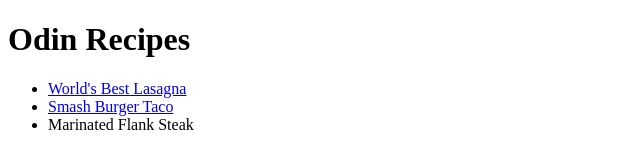
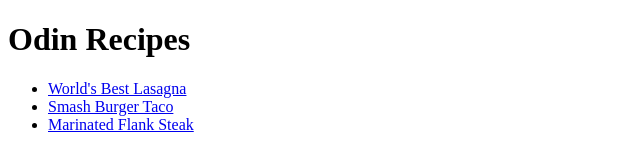
Before and after one commit to an2niy85/odin-recipes, a plain HTML site: page index.html in a window 1280 px wide. Shown: the whole page, without its empty margins (0-640 px from the left). Drawn offline with Linux system fonts and the light colour scheme.

Commit message:
Fixed an error in the link

```diff
--- a/index.html
+++ b/index.html
@@ -10,7 +10,7 @@
     <ul>
         <li><a href="recipes/lasagna.html">World's Best Lasagna</a></li>
         <li><a href="recipes/taco.html">Smash Burger Taco</a></li>
-        <li><a href="recipes/steak.html"></a>Marinated Flank Steak</li>
+        <li><a href="recipes/steak.html">Marinated Flank Steak</a></li>
     </ul>
 </body>
 </html>
```
